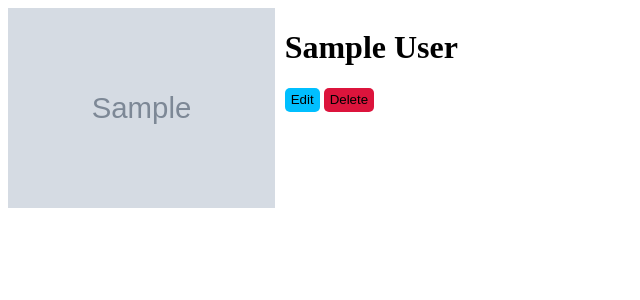
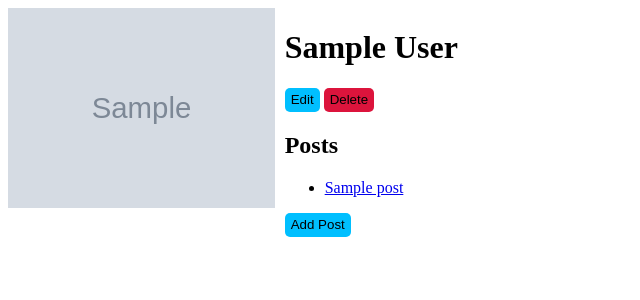
Before and after one commit to nasjones/flask-psql-users, a Flask app: page /users/1 in a window 1280 px wide. Shown: the top 300 px of the page, without its empty margins (0-640 px from the left). Run offline with Flask 2, Linux system fonts and the light colour scheme; tables that the repository leaves empty hold one stand-in row (values such as "Sample post"); grey boxes marked "Sample" are stand-in pictures.

Commit message:
part two finished

```diff
--- a/app.py
+++ b/app.py
@@ -1,8 +1,8 @@
 """Blogly application."""
 
 from flask import Flask, render_template, request, redirect
-# from flask_debugtoolbar import DebugToolbarExtension
-from models import db, connect_db, User
+from flask_debugtoolbar import DebugToolbarExtension
+from models import db, connect_db, User, Posts
 
 app = Flask(__name__)
 app.config['SQLALCHEMY_DATABASE_URI'] = 'postgresql:///blogly'
@@ -10,7 +10,7 @@ app.config['SQLALCHEMY_TRACK_MODIFICATIONS'] = False
 app.config['SQLALCHEMY_ECHO'] = True
 
 app.config['SECRET_KEY'] = "hush"
-# debug = DebugToolbarExtension(app)
+debug = DebugToolbarExtension(app)
 
 connect_db(app)
 db.create_all()
@@ -23,7 +23,7 @@ def home():
 
 @app.route('/users')
 def list_users():
-    return render_template('users.html', users=User.query.all())
+    return render_template('user_list.html', users=User.query.all())
 
 
 @app.route('/users/new', methods=['POST', 'GET'])
@@ -61,8 +61,6 @@ def edit_user(user_id):
         user.first_name = request.form['first-name-input']
         user.last_name = request.form['last-name-input']
         user.image_url = request.form['url-input']
-
-        # db.session.add(user)
         db.session.commit()
         return redirect(f'/users/{user.id}')
 
@@ -73,3 +71,45 @@ def delete_user(user_id):
     db.session.delete(user)
     db.session.commit()
     return redirect('/')
+
+
+@app.route('/users/<user_id>/posts/new', methods=['POST', 'GET'])
+def add_post(user_id):
+    if request.method == 'GET':
+        user = User.query.get_or_404(user_id)
+        return render_template('new_post_form.html', user=user)
+    else:
+        title = request.form['title-input']
+        content = request.form['content-input']
+        new_post = Posts(title=title, content=content, user_id=user_id)
+        db.session.add(new_post)
+        db.session.commit()
+        return redirect(f'/users/{user_id}')
+
+
+@app.route('/posts/<post_id>')
+def post_display(post_id):
+    post = Posts.query.get_or_404(post_id)
+    user = User.query.get(post.id)
+    return render_template('post_display.html', post=post, user=user)
+
+
+@app.route('/posts/<post_id>/edit', methods=['POST', 'GET'])
+def post_edit(post_id):
+    post = Posts.query.get_or_404(post_id)
+    if request.method == 'GET':
+        return render_template('edit_post_form.html', post=post)
+    else:
+        post.title = request.form['title-input']
+        post.content = request.form['content-input']
+        db.session.commit()
+        return redirect(f'/posts/{post.id}')
+
+
+@app.route('/posts/<post_id>/delete')
+def post_delete(post_id):
+    post = Posts.query.get(post_id)
+    user_id = post.user_id
+    db.session.delete(post)
+    db.session.commit()
+    return redirect(f'/users/{user_id}')
--- a/models.py
+++ b/models.py
@@ -1,7 +1,10 @@
 """Models for Blogly."""
 from flask_sqlalchemy import SQLAlchemy
+import datetime
+db = SQLAlchemy()
 
-db = SQLAlchemy()
+
+Default_img_url = "https://i.picsum.photos/id/1014/6016/4000.jpg?hmac=yMXsznFliL_Y2E2M-qZEsOZE1micNu8TwgNlHj7kzs8"
 
 
 def connect_db(app):
@@ -12,17 +15,35 @@ def connect_db(app):
 
 
 class User(db.Model):
-    """USER"""
-    ___tablename___ = "users"
+    """users table"""
+    __tablename__ = "users"
 
     id = db.Column(db.Integer, primary_key=True, autoincrement=True)
-
     first_name = db.Column(db.String(), nullable=False)
-
     last_name = db.Column(db.String(), nullable=False)
-
-    image_url = db.Column(db.String(), nullable=True,
-                          default="https://i.picsum.photos/id/1014/6016/4000.jpg?hmac=yMXsznFliL_Y2E2M-qZEsOZE1micNu8TwgNlHj7kzs8")
+    image_url = db.Column(db.String(), nullable=True, default=Default_img_url)
 
     def __repr__(self):
         return f"User id={self.id} full name ={self.first_name} {self.last_name} image_url={self.image_url}"
+
+    def get_full_name(self):
+        return f"{self.first_name} {self.last_name}"
+
+    full_name = property(get_full_name)
+
+
+class Posts(db.Model):
+    """Posts model"""
+
+    __tablename__ = "posts"
+
+    id = db.Column(db.Integer, primary_key=True, autoincrement=True)
+    title = db.Column(db.String(), nullable=False)
+    content = db.Column(db.String(), nullable=False)
+    created_at = db.Column(db.DateTime, default=datetime.datetime.now())
+    user_id = db.Column(db.Integer, db.ForeignKey('users.id'))
+
+    users = db.relationship('User', backref='Posts')
+
+    def __repr__(self):
+        return f'id={self.id} title={self.title} created={self.created_at} user={self.user_id}'
--- /dev/null
+++ b/static/button.css
@@ -0,0 +1,26 @@
+.info-button {
+	border-radius: 5px;
+	height: 3vh;
+	border: none;
+}
+
+.info-button:hover {
+	cursor: pointer;
+}
+
+.blue-button {
+	background-color: deepskyblue;
+}
+
+.red-button {
+	background-color: crimson;
+}
+
+.button-link {
+	text-decoration: none;
+}
+
+#return {
+	border: 2px solid deepskyblue;
+	background-color: transparent;
+}
--- a/static/user-display.css
+++ b/static/user-display.css
@@ -10,28 +10,6 @@ img {
 	margin-left: 10px;
 }
 
-#edit-button {
-	background-color: deepskyblue;
-}
-
-#del-button {
-	background-color: crimson;
-}
-
-.info-button {
-	border-radius: 5px;
-	height: 3vh;
-	border: none;
-}
-
-.info-button:hover {
-	cursor: pointer;
-}
-
 #delete-form {
 	display: inline;
 }
-
-a {
-	text-decoration: none;
-}
--- a/static/user-form.css
+++ b/static/user-form.css
@@ -7,6 +7,7 @@
 	flex-direction: column;
 	align-items: flex-start;
 }
-#user-form > input {
+#user-form > input,
+#user-form > textarea {
 	margin-bottom: 20px;
 }
--- a/templates/user_display.html
+++ b/templates/user_display.html
@@ -5,6 +5,7 @@
 {%endblock%}
 <!-- Link block -->
 {%block links%}
+<link rel="stylesheet" href="/static/button.css" />
 <link rel="stylesheet" href="/static/user-display.css" />
 {%endblock%}
 <!-- Content block -->
@@ -12,15 +13,28 @@
 <div id="body-wrap">
 	<img src="{{user.image_url}}" alt="user's Image" />
 	<div id="info-wrap">
-		<h1>{{user.first_name}} {{user.last_name}}</h1>
-		<a href="/users/{{user.id}}/edit">
-			<button id="edit-button" class="info-button">Edit</button>
+		<h1>{{user.full_name}}</h1>
+		<a href="/users/{{user.id}}/edit" class="button-link">
+			<button class="info-button blue-button">Edit</button>
 		</a>
 		<form action="/users/{{user.id}}/delete" method="POST" id="delete-form">
-			<button id="del-button" class="info-button" type="submit">
-				Delete
-			</button>
+			<button class="info-button red-button" type="submit">Delete</button>
 		</form>
+		<h2>Posts</h2>
+		<ul>
+			{% if user.Posts%}
+			<!-- for loop -->
+			{%for post in user.Posts%}
+			<li>
+				<a href="/posts/{{post.id}}">{{post.title}}</a>
+			</li>
+			{%endfor%}
+			<!-- endfor -->
+			{%endif%}
+		</ul>
+		<a href="/users/{{user.id}}/posts/new" class="button-link">
+			<button class="info-button blue-button">Add Post</button>
+		</a>
 	</div>
 </div>
 {%endblock%}
```
Also changed, not shown: static/post-display.css (added, +12 -0 lines), templates/add_user_form.html (+7 -2 lines), templates/edit_post_form.html (added, +42 -0 lines), templates/edit_user_form.html (+7 -2 lines), templates/new_post_form.html (added, +32 -0 lines), templates/post_display.html (added, +27 -0 lines), templates/user_list.html (added, +25 -0 lines), templates/users.html (deleted, +0 -18 lines), test_app.py (+22 -4 lines).
